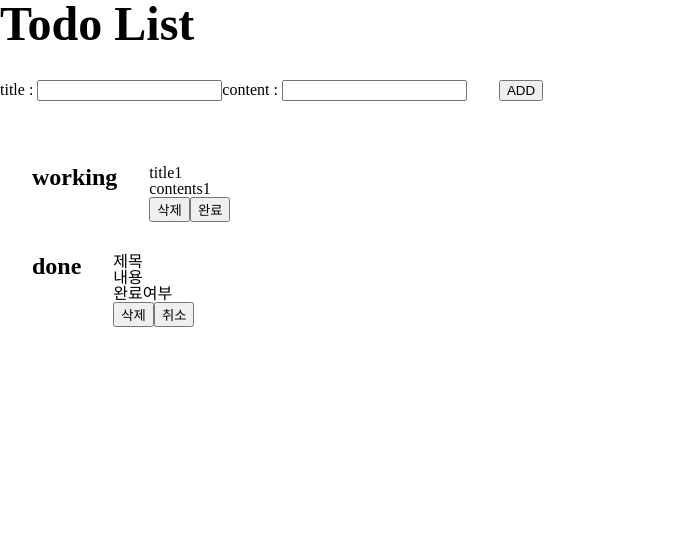
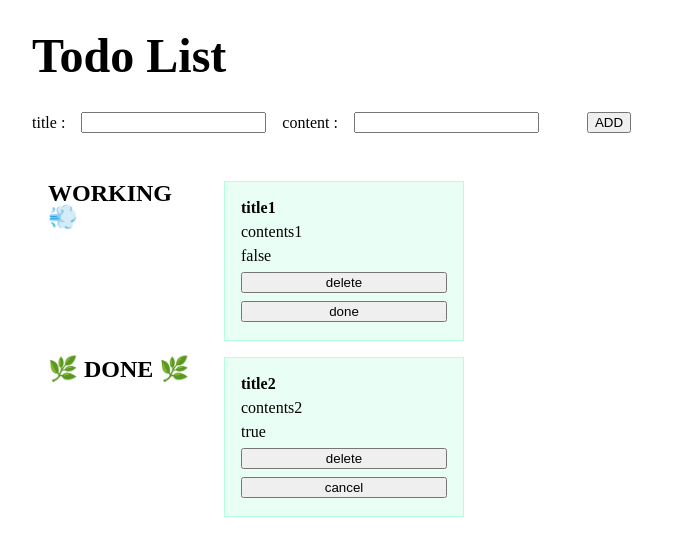
Before and after one commit to dancinncoder/todolist-typescript, a React (Create React App) app: page / in a window 1280 px wide. Shown: the top 556 px of the page, without its empty margins (0-694 px from the left). Built offline with nearby package versions, Linux system fonts and the light colour scheme.

Commit message:
[ADD] css 추가

```diff
--- a/src/App.tsx
+++ b/src/App.tsx
@@ -4,7 +4,7 @@ import uuid from "react-uuid";
 import { styled } from "styled-components";
 import { RootStateType } from "./redux/config/store";
 import { Todo } from "./types/todoType";
-import { addTodo } from "./redux/modules/todoSlice";
+import { addTodo, deleteTodo, switchTodo } from "./redux/modules/todoSlice";
 
 function App() {
   const [title, setTitle] = useState<string>("");
@@ -35,6 +35,14 @@ function App() {
     setTitle("");
     setContent("");
   };
+
+  const deleteTodoHandler = (id: string) => {
+    dispatch(deleteTodo(id));
+  };
+
+  const switchTodoHandler = (id: string) => {
+    dispatch(switchTodo(id));
+  };
   return (
     <StOuterFrame>
       <StTotalTitle>Todo List</StTotalTitle>
@@ -48,38 +56,46 @@ function App() {
       </StFormContainer>
       <StDisplay>
         <StTodoContainer>
-          <h1>working</h1>
+          <h1>WORKING💨</h1>
           {todos
             .filter((todo: Todo) => {
               return todo.isDone === false;
             })
             .map((todo: Todo) => {
               return (
-                <div key={todo.id}>
+                <StTodoCard key={todo.id}>
                   <h2>{todo.title}</h2>
                   <p>{todo.content}</p>
-                  <p>{todo.isDone}</p>
-                  <button>삭제</button>
-                  <button>완료</button>
-                </div>
+                  <p>{String(todo.isDone)}</p>
+                  <button onClick={() => deleteTodoHandler(todo.id)}>
+                    delete
+                  </button>
+                  <button onClick={() => switchTodoHandler(todo.id)}>
+                    done
+                  </button>
+                </StTodoCard>
               );
             })}
         </StTodoContainer>
         <StTodoContainer>
-          <h1>done</h1>
+          <h1>🌿 DONE 🌿</h1>
           {todos
             .filter((todo: Todo) => {
               return todo.isDone === true;
             })
             .map((todo: Todo) => {
               return (
-                <div key={todo.id}>
-                  <h2>제목</h2>
-                  <p>내용</p>
-                  <p>완료여부</p>
-                  <button>삭제</button>
-                  <button>취소</button>
-                </div>
+                <StTodoCard key={todo.id}>
+                  <h2>{todo.title}</h2>
+                  <p>{todo.content}</p>
+                  <p>{String(todo.isDone)}</p>
+                  <button onClick={() => deleteTodoHandler(todo.id)}>
+                    delete
+                  </button>
+                  <button onClick={() => switchTodoHandler(todo.id)}>
+                    cancel
+                  </button>
+                </StTodoCard>
               );
             })}
         </StTodoContainer>
@@ -94,6 +110,7 @@ const StOuterFrame = styled.div`
   display: flex;
   flex-direction: column;
   gap: 2rem;
+  margin: 2rem;
 `;
 const StTotalTitle = styled.h1`
   font-size: 3rem;
@@ -105,13 +122,34 @@ const StTodoContainer = styled.div`
   display: flex;
   flex-direction: row;
   gap: 2rem;
-  margin: 2rem;
+  margin: 1rem;
   h1 {
     font-size: 1.5rem;
     font-weight: 700;
+    width: 9rem;
   }
 `;
-const StForm = styled.form``;
+const StForm = styled.form`
+  display: flex;
+  flex-direction: row;
+  align-items: center;
+  gap: 1rem;
+`;
+
+const StTodoCard = styled.div`
+  width: 15rem;
+  height: 10rem;
+  background-color: #e9fff6;
+  border: 1px solid #b3ffdf;
+  display: flex;
+  flex-direction: column;
+  justify-content: center;
+  padding: 1rem;
+  gap: 0.5rem;
+  h2 {
+    font-weight: 800;
+  }
+`;
 const StTitleInput = styled.input``;
 const StContentInput = styled.input``;
 const StSubmitBtn = styled.button`
--- a/src/redux/modules/todoSlice.ts
+++ b/src/redux/modules/todoSlice.ts
@@ -24,8 +24,27 @@ const todoSlice = createSlice({
       const newTodo = action.payload;
       return [...state, newTodo];
     },
+    // action: id를 가지고 옴, state: initialState, map 안의 인자 state는 객체하나
+    deleteTodo: (state, action: PayloadAction<string>) => {
+      const id = action.payload;
+      const remainedTodo = state.filter((state) => {
+        return state.id !== id;
+      });
+      return [...remainedTodo];
+    },
+    switchTodo: (state, action: PayloadAction<string>) => {
+      const id = action.payload;
+      const updatedTodo = state.map((state) => {
+        if (state.id === id) {
+          return { ...state, isDone: !state.isDone };
+        } else {
+          return state;
+        }
+      });
+      return [...updatedTodo];
+    },
   },
 });
 
-export const { addTodo } = todoSlice.actions;
+export const { addTodo, deleteTodo, switchTodo } = todoSlice.actions;
 export default todoSlice.reducer;
```
